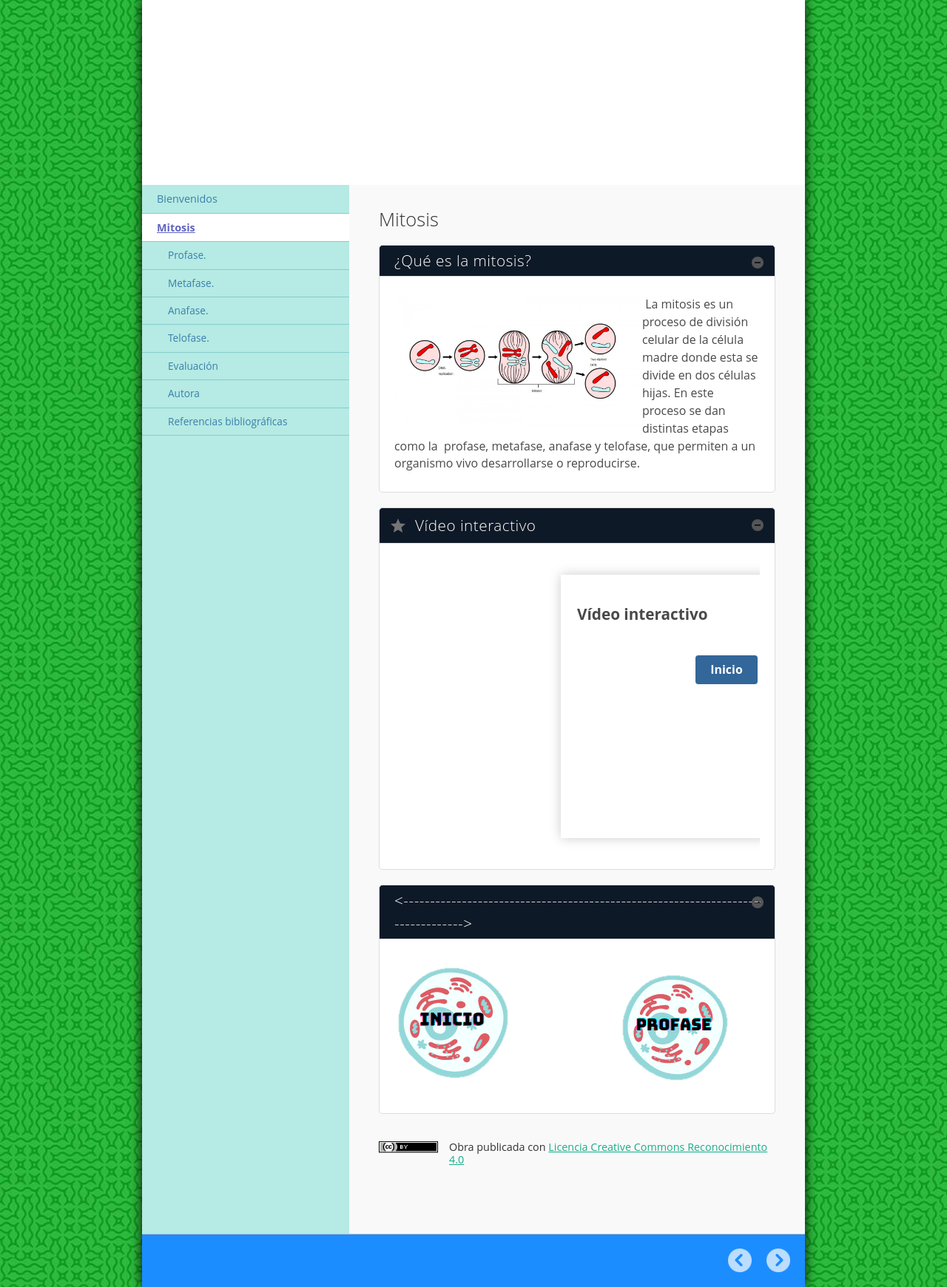
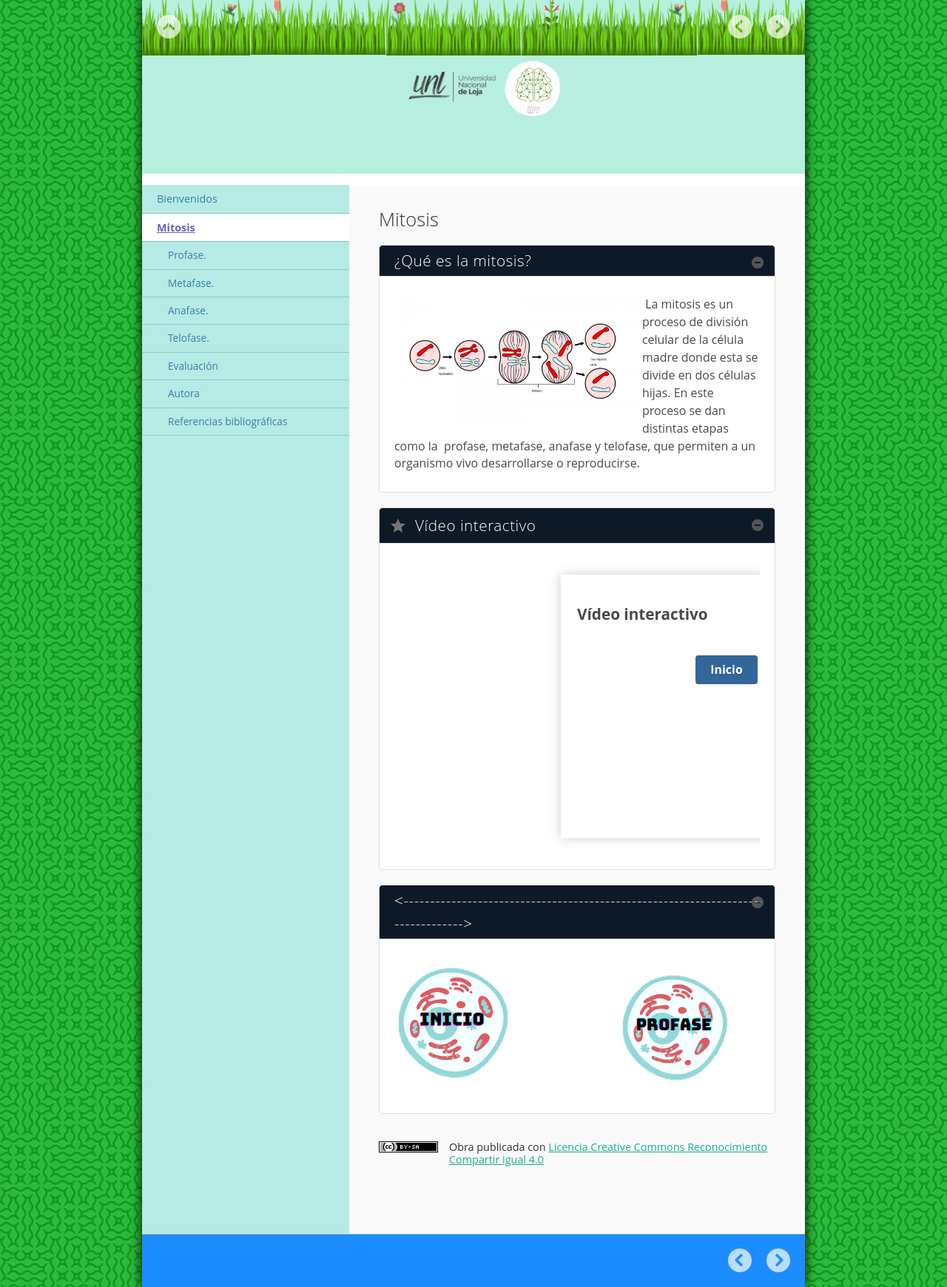
Before and after one commit to LadyIsabel/recurso-educativo-idy-final, a plain HTML site: page mitosis.html in a window 1280 px wide. Shown: the whole page at 74% size. Drawn offline with Linux system fonts and the light colour scheme.

Commit message:
Add files via upload

```diff
--- a/mitosis.html
+++ b/mitosis.html
@@ -5,10 +5,10 @@
 <link rel="stylesheet" type="text/css" href="content.css" />
 <link rel="stylesheet" type="text/css" href="nav.css" />
 <meta http-equiv="content-type" content="text/html;  charset=utf-8" />
-<title>Mitosis | División Celular </title>
+<title>Mitosis | La mitosis </title>
 <link rel="shortcut icon" href="favicon.ico" type="image/x-icon" />
-<meta name="author" content="Lady Ruiz" />
-<link rel="license" type="text/html" href="http://creativecommons.org/licenses/by/4.0/" />
+<meta name="author" content="Lady Isabel Ruiz Gonzalez" />
+<link rel="license" type="text/html" href="http://creativecommons.org/licenses/by-sa/4.0/" />
 <meta name="generator" content="eXeLearning 2.6 - exelearning.net" />
 <!--[if lt IE 9]><script type="text/javascript" src="exe_html5.js"></script><![endif]-->
 <script type="text/javascript" src="exe_jquery.js"></script>
@@ -21,7 +21,7 @@
 <body class="exe-web-site" id="exe-node-1"><script type="text/javascript">document.body.className+=" js"</script>
 <div id="content">
 <p id="skipNav"><a href="#main" class="sr-av">Saltar la navegación</a></p>
-<header id="header" ><div id="headerContent">División Celular</div></header>
+<header id="header"  style="background-image: url(portada%20idy.jpg); background-repeat: repeat-x;"><div id="headerContent">La mitosis</div></header>
 <nav id="siteNav">
 <ul>
    <li><a href="index.html" class="daddy main-node">Bienvenidos</a></li>
@@ -83,8 +83,8 @@ var InteractiveVideo = {"slides":[{"type":"singleChoice","question":"<p><strong>
 </div>
 </div>
 </article>
-<div id="packageLicense" class="cc cc-by">
-<p><span>Obra publicada con</span> <a rel="license" href="http://creativecommons.org/licenses/by/4.0/">Licencia Creative Commons Reconocimiento 4.0</a></p>
+<div id="packageLicense" class="cc cc-by-sa">
+<p><span>Obra publicada con</span> <a rel="license" href="http://creativecommons.org/licenses/by-sa/4.0/">Licencia Creative Commons Reconocimiento Compartir igual 4.0</a></p>
 </div>
 </section>
 </div>
```
Also changed, not shown: index.html (+8 -8 lines), metafase.html (+6 -6 lines), profase.html (+6 -6 lines), referencias_bibliogrficas.html (+6 -6 lines), telofase.html (+6 -6 lines), portada idy.jpg (added), 1 other file.
